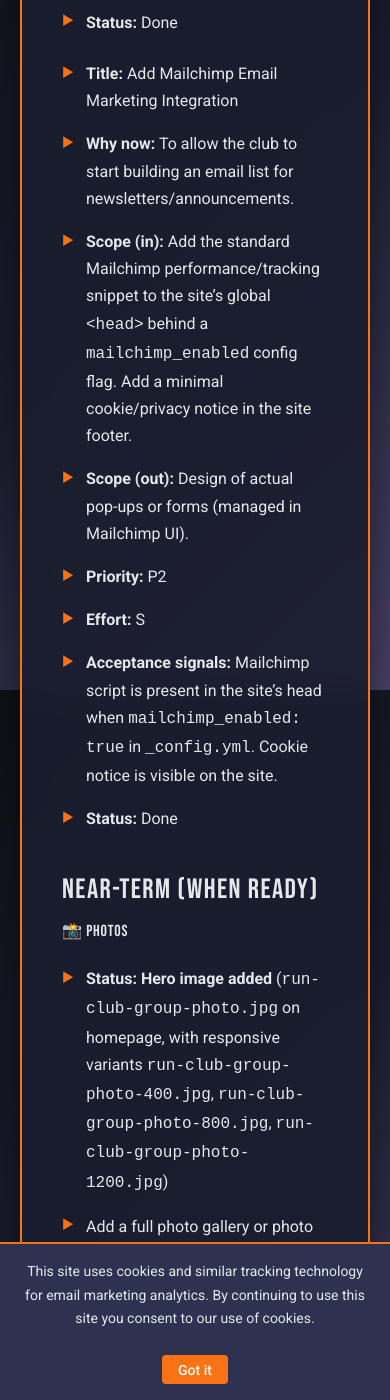
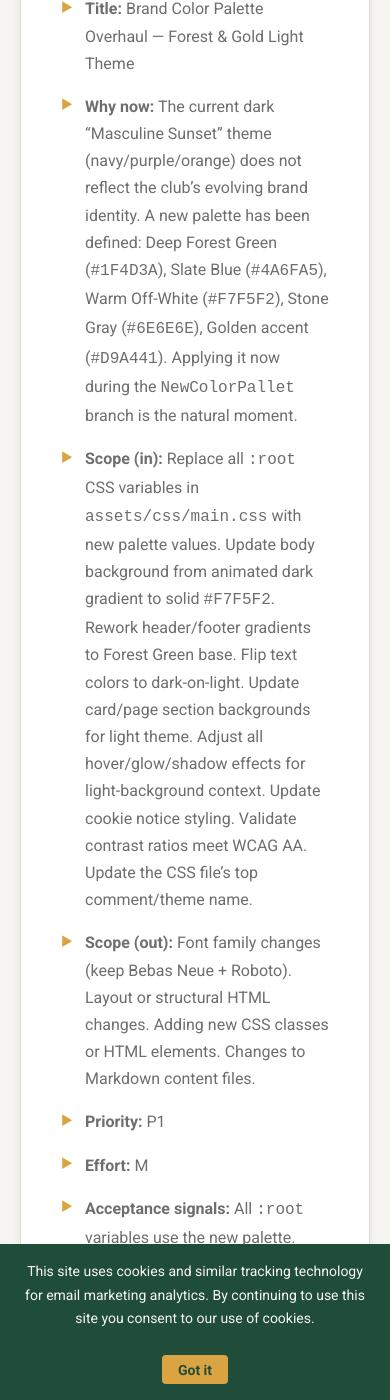
Before and after one commit to dekay2001/dover-run-club-website, a Jekyll site: the page built from design/website-roadmap.md, in a window 390 px wide and 1400 px high, scrolled down 6510 px. Built offline with Jekyll 4.4.1, drawn with Linux system fonts in a browser that asks for light colours; our own code applies the rules of GitHub Pages for plain Markdown files; some of the changed text lies outside the part shown.

Commit message:
MoreColorPlay

```diff
--- a/_includes/header.html
+++ b/_includes/header.html
@@ -2,7 +2,10 @@
     <div class="container">
         <div class="header-content">
             <h1 class="site-title">
-                <a href="{{ '/' | relative_url }}"><em>{{ site.title }} - NH Running Community</em></a>
+                <a href="{{ '/' | relative_url }}">
+                    <img src="{{ '/assets/images/drc-tower.jpg' | relative_url }}" alt="{{ site.title }} logo" class="site-logo">
+                    <em>{{ site.title }} - NH Running Community</em>
+                </a>
             </h1>
             <nav class="site-nav" aria-label="Main navigation">
                 <ul>
--- a/assets/css/main.css
+++ b/assets/css/main.css
@@ -1,20 +1,22 @@
-/* Dover Run Club - Masculine Sunset Theme (Portugal Inspired) */
+/* Dover Run Club - Forest & Gold Light Theme */
 @import url('https://fonts.googleapis.com/css2?family=Bebas+Neue&family=Roboto:wght@300;400;500;700&display=swap');
 
-/* CSS Variables - Dark Masculine Theme */
+/* CSS Variables - Forest & Gold Theme */
 :root {
-    --color-primary: #1a1d2e;        /* Deep navy background */
-    --color-secondary: #2d3250;      /* Slate blue-purple */
-    --color-accent: #f97316;         /* Sunset orange */
-    --color-accent-hover: #ea580c;   /* Deeper orange */
-    --color-purple: #4a4268;         /* Cloudy purple */
-    --color-blue: #2e4a6d;           /* Deep blue */
-    --color-text-light: #e5e7eb;     /* Light text */
-    --color-text-muted: #9ca3af;     /* Muted gray text */
-    --color-dark: #0f1117;           /* Almost black */
-    --color-shadow: rgba(0, 0, 0, 0.3);
-    --color-shadow-hover: rgba(0, 0, 0, 0.5);
-    --color-glow: rgba(249, 115, 22, 0.3);
+    --color-primary: #1F4D3A;        /* Deep Forest Green — headers, nav, strong brand anchors */
+    --color-secondary: #4A6FA5;      /* Slate Blue — buttons, interactive, secondary sections */
+    --color-accent: #D9A441;         /* Golden — CTAs, hover states, badges, highlights */
+    --color-accent-hover: #C4912E;   /* Deeper gold */
+    --color-background: #F7F5F2;     /* Warm Off-White — main page background */
+    --color-text: #6E6E6E;           /* Stone Gray — body text, labels, borders */
+    --color-text-heading: #1F4D3A;   /* Forest Green — headings on light bg */
+    --color-text-on-dark: #F7F5F2;   /* Off-white text on dark backgrounds */
+    --color-surface: #FFFFFF;        /* White — card/section surfaces */
+    --color-border: #E0DDD8;         /* Light warm border */
+    --color-primary-dark: #163829;    /* Darker Forest Green — hero gradient depth */
+    --color-shadow: rgba(0, 0, 0, 0.08);
+    --color-shadow-hover: rgba(0, 0, 0, 0.15);
+    --color-glow: rgba(217, 164, 65, 0.35);
 
     --font-heading: 'Bebas Neue', 'Impact', sans-serif;
     --font-body: 'Roboto', -apple-system, BlinkMacSystemFont, 'Segoe UI', sans-serif;
@@ -40,28 +42,13 @@
     font-family: var(--font-body);
     font-size: 16px;
     line-height: 1.7;
-    color: var(--color-text-light);
-    background: linear-gradient(135deg, var(--color-dark) 0%, var(--color-primary) 50%, var(--color-purple) 100%);
-    background-size: 200% 200%;
-    animation: gradientBG 20s ease infinite;
-    background-attachment: fixed;
+    color: var(--color-text);
+    background: var(--color-background);
     margin: 0;
     padding: 0;
     font-weight: 400;
     -webkit-font-smoothing: antialiased;
     -moz-osx-font-smoothing: grayscale;
-}
-
-@keyframes gradientBG {
-    0% {
-        background-position: 0% 50%;
-    }
-    50% {
-        background-position: 100% 50%;
-    }
-    100% {
-        background-position: 0% 50%;
-    }
 }
 
 .container {
@@ -77,15 +64,14 @@
     line-height: 1.2;
     margin-top: 0;
     margin-bottom: var(--spacing-md);
-    color: var(--color-text-light);
+    color: var(--color-text-heading);
     text-transform: uppercase;
     letter-spacing: 0.05em;
 }
 
 h1 {
     font-size: 3rem;
-    color: var(--color-accent);
-    text-shadow: 0 2px 10px var(--color-glow);
+    color: var(--color-primary);
 }
 
 h2 {
@@ -96,7 +82,7 @@
 
 h3 {
     font-size: 1.75rem;
-    color: var(--color-accent);
+    color: var(--color-primary);
 }
 
 p {
@@ -105,23 +91,23 @@
 
 /* Links */
 a {
-    color: var(--color-accent);
+    color: var(--color-secondary);
     text-decoration: none;
     transition: all var(--transition-speed) ease;
     font-weight: 500;
 }
 
 a:hover {
-    color: var(--color-accent-hover);
-    text-shadow: 0 0 8px var(--color-glow);
+    color: var(--color-accent);
+    text-shadow: 0 0 6px var(--color-glow);
 }
 
 /* Header Styles */
 .site-header {
-    background: linear-gradient(90deg, var(--color-secondary) 0%, var(--color-blue) 100%);
-    color: var(--color-text-light);
-    padding: var(--spacing-lg) 0;
-    box-shadow: 0 4px 12px var(--color-shadow);
+    background: var(--color-primary);
+    color: var(--color-text-on-dark);
+    padding: var(--spacing-md) 0;
+    box-shadow: 0 2px 8px var(--color-shadow);
     border-bottom: 3px solid var(--color-accent);
 }
 
@@ -132,17 +118,29 @@
     flex-wrap: wrap;
 }
 
+/* Logo */
+.site-logo {
+    height: 50px;
+    width: auto;
+    border-radius: var(--border-radius);
+}
+
 .site-title {
     font-family: var(--font-heading);
     font-size: 2.5rem;
     margin: 0;
     letter-spacing: 0.1em;
-    text-shadow: 0 2px 8px var(--color-shadow);
+    display: flex;
+    align-items: center;
+    gap: var(--spacing-sm);
 }
 
 .site-title a {
-    color: var(--color-text-light);
+    color: var(--color-text-on-dark);
     text-decoration: none;
+    display: flex;
+    align-items: center;
+    gap: var(--spacing-sm);
 }
 
 .site-title em {
@@ -158,7 +156,7 @@
 }
 
 .site-nav a {
-    color: var(--color-text-light);
+    color: var(--color-text-on-dark);
     text-decoration: none;
     font-family: var(--font-heading);
     font-size: 1.1rem;
@@ -171,9 +169,8 @@
 }
 
 .site-nav a:hover {
-    background: rgba(249, 115, 22, 0.15);
+    background: rgba(255, 255, 255, 0.1);
     border-bottom-color: var(--color-accent);
-    text-shadow: 0 0 10px var(--color-glow);
     color: var(--color-accent);
 }
 
@@ -186,23 +183,26 @@
 /* Hero Section */
 .hero {
     text-align: center;
-    padding: var(--spacing-xl) 0;
-    margin-bottom: var(--spacing-lg);
+    padding: var(--spacing-xl) var(--spacing-md);
+    margin-bottom: 0;
+    background: radial-gradient(ellipse at top, var(--color-primary) 0%, var(--color-primary-dark) 100%);
+    border-bottom: 3px solid var(--color-accent);
 }
 
 .hero h1 {
     font-size: 4rem;
-    color: var(--color-accent);
+    color: var(--color-text-on-dark);
     margin-bottom: var(--spacing-md);
-    text-shadow: 0 4px 20px var(--color-glow);
+    text-shadow: 0 2px 12px rgba(0, 0, 0, 0.3);
 }
 
 
 .hero p {
     font-size: 1.4rem;
-    color: var(--color-text-muted);
+    color: var(--color-text-on-dark);
     margin-bottom: var(--spacing-lg);
     font-weight: 300;
+    opacity: 0.9;
 }
 
 .hero-tagline {
@@ -211,7 +211,7 @@
     font-style: italic;
     font-weight: 400 !important;
     margin-bottom: var(--spacing-md) !important;
-    text-shadow: 0 2px 10px var(--color-glow);
+    text-shadow: 0 1px 8px var(--color-glow);
 }
 
 /* Hero Image */
@@ -220,7 +220,7 @@
     margin: var(--spacing-xl) auto var(--spacing-lg);
     border-radius: var(--border-radius);
     overflow: hidden;
-    box-shadow: 0 12px 40px var(--color-shadow-hover);
+    box-shadow: 0 8px 30px rgba(0, 0, 0, 0.2);
     border: 2px solid var(--color-accent);
 }
 
@@ -234,6 +234,15 @@
 
 .hero-image:hover img {
     transform: scale(1.02);
+}
+
+/* Golden Section Divider */
+.section-divider {
+    border: none;
+    height: 3px;
+    background: linear-gradient(90deg, transparent, var(--color-accent), transparent);
+    margin: var(--spacing-xl) auto;
+    max-width: 600px;
 }
 
 /* Cards Grid */
@@ -251,31 +260,29 @@
 }
 
 .card {
-    background: rgba(45, 50, 80, 0.95);
-    backdrop-filter: blur(10px);
+    background: var(--color-surface);
     padding: var(--spacing-lg);
     border-radius: var(--border-radius);
-    box-shadow: 0 8px 24px var(--color-shadow-hover);
-    border: 1px solid rgba(249, 115, 22, 0.3);
+    box-shadow: 0 2px 8px var(--color-shadow);
+    border: 1px solid var(--color-border);
     transition: all var(--transition-speed) ease;
     text-align: center;
 }
 
 .card:hover {
-    transform: translateY(-8px);
-    box-shadow: 0 16px 40px var(--color-shadow-hover);
+    transform: translateY(-4px);
+    box-shadow: 0 8px 24px var(--color-shadow-hover), 0 0 12px var(--color-glow);
     border-color: var(--color-accent);
-    background: rgba(45, 50, 80, 1.0);
 }
 
 .card h3 {
-    color: var(--color-accent);
+    color: var(--color-primary);
     margin-bottom: var(--spacing-md);
     font-size: 1.5rem;
 }
 
 .card p {
-    color: var(--color-text-light);
+    color: var(--color-text);
     line-height: 1.6;
 }
 
@@ -308,11 +315,11 @@
 }
 
 .route-card {
-    background: rgba(45, 50, 80, 0.95);
+    background: var(--color-surface);
     border-radius: var(--border-radius);
     overflow: hidden;
-    box-shadow: 0 4px 12px var(--color-shadow);
-    border: 1px solid rgba(249, 115, 22, 0.2);
+    box-shadow: 0 2px 8px var(--color-shadow);
+    border: 1px solid var(--color-border);
     display: flex;
     flex-direction: column;
     transition: all var(--transition-speed) ease;
@@ -320,17 +327,17 @@
 
 .route-card:hover {
     transform: translateY(-4px);
-    box-shadow: 0 8px 24px var(--color-shadow-hover);
+    box-shadow: 0 8px 24px var(--color-shadow-hover), 0 0 12px var(--color-glow);
     border-color: var(--color-accent);
 }
 
 .route-title {
     margin: 0;
     padding: var(--spacing-sm) var(--spacing-md);
-    color: var(--color-text-light);
+    color: var(--color-primary);
     font-size: 1.2rem;
     text-align: center;
-    border-bottom: 2px solid var(--color-accent);
+    border-bottom: 2px solid var(--color-border);
     line-height: 1.4;
 }
 
@@ -338,7 +345,7 @@
     display: block;
     position: relative;
     overflow: hidden;
-    border-bottom: 2px solid var(--color-accent);
+    border-bottom: 2px solid var(--color-border);
 }
 
 .route-image-link::after {
@@ -347,8 +354,8 @@
     bottom: 0;
     left: 0;
     right: 0;
-    background: rgba(249, 115, 22, 0.85);
-    color: var(--color-text-light);
+    background: rgba(31, 77, 58, 0.9);
+    color: var(--color-text-on-dark);
     text-align: center;
     padding: var(--spacing-sm);
     font-weight: bold;
@@ -372,7 +379,7 @@
 }
 
 .route-card > img {
-    border-bottom: 2px solid var(--color-accent);
+    border-bottom: 2px solid var(--color-border);
 }
 
 .route-card img {
@@ -390,7 +397,7 @@
 
 .route-card-content p {
     font-size: 0.95rem;
-    color: var(--color-text-muted);
+    color: var(--color-text);
     line-height: 1.5;
     margin-bottom: 0;
     flex-grow: 1;
@@ -399,9 +406,9 @@
 .route-card .button {
     display: inline-block;
     padding: var(--spacing-sm) var(--spacing-md);
-    background-color: transparent;
-    border: 2px solid var(--color-accent);
-    color: var(--color-accent);
+    background-color: var(--color-secondary);
+    border: 2px solid var(--color-secondary);
+    color: var(--color-text-on-dark);
     text-align: center;
     border-radius: var(--border-radius);
     font-weight: 600;
@@ -413,41 +420,39 @@
 
 .route-card .button:hover {
     background-color: var(--color-accent);
-    color: var(--color-secondary);
-    text-shadow: none;
+    border-color: var(--color-accent);
+    color: var(--color-primary);
     box-shadow: 0 0 10px var(--color-glow);
 }
 .routes-more {
     margin-top: var(--spacing-lg);
     text-align: center;
-    color: var(--color-text-muted);
+    color: var(--color-text);
     font-style: italic;
 }
 .routes-intro {
-    color: var(--color-text-muted);
+    color: var(--color-text);
     margin-bottom: var(--spacing-md);
 }
 /* Page Content Sections */
 .page {
-    background: rgba(26, 29, 46, 0.9);
-    backdrop-filter: blur(15px);
+    background: var(--color-surface);
     padding: var(--spacing-xl);
     border-radius: var(--border-radius);
-    box-shadow: 0 12px 40px var(--color-shadow-hover);
+    box-shadow: 0 2px 8px var(--color-shadow);
     margin: var(--spacing-xl) auto;
-    border: 2px solid var(--color-accent);
+    border: 1px solid var(--color-border);
     max-width: 800px;
 }
 
 .page h2 {
-    color: var(--color-accent);
+    color: var(--color-primary);
     margin-bottom: var(--spacing-md);
-    text-shadow: 0 2px 10px var(--color-glow);
     border-bottom-color: var(--color-accent);
 }
 
 .page h3 {
-    color: var(--color-text-light);
+    color: var(--color-primary);
     margin-top: var(--spacing-lg);
     margin-bottom: var(--spacing-sm);
 }
@@ -474,12 +479,11 @@
 
 /* Footer */
 .site-footer {
-    background: linear-gradient(90deg, var(--color-secondary) 0%, var(--color-blue) 100%);
-    color: var(--color-text-light);
+    background: var(--color-primary);
+    color: var(--color-text-on-dark);
     padding: var(--spacing-lg) 0;
     margin-top: var(--spacing-xl);
     border-top: 3px solid var(--color-accent);
-    box-shadow: 0 -4px 12px var(--color-shadow);
 }
 
 .footer-content {
@@ -498,7 +502,6 @@
 
 .footer-content a:hover {
     color: var(--color-accent-hover);
-    text-shadow: 0 0 8px var(--color-glow);
 }
 
 /* Accessibility */
@@ -506,8 +509,8 @@
     position: absolute;
     top: -40px;
     left: 0;
-    background: var(--color-accent);
-    color: var(--color-text-light);
+    background: var(--color-secondary);
+    color: var(--color-text-on-dark);
     padding: 8px;
     z-index: 100;
     transition: top 0.3s;
@@ -527,6 +530,19 @@
         gap: var(--spacing-md);
     }
 
+    .site-title {
+        flex-direction: column;
+        font-size: 1.8rem;
+    }
+
+    .site-title a {
+        flex-direction: column;
+    }
+
+    .site-logo {
+        height: 40px;
+    }
+
     .site-nav {
         margin-top: var(--spacing-md);
     }
@@ -535,6 +551,10 @@
         flex-direction: column;
         gap: var(--spacing-sm);
         text-align: center;
+    }
+
+    .hero {
+        padding: var(--spacing-lg) var(--spacing-sm);
     }
 
     .hero h1 {
@@ -547,7 +567,6 @@
 
     .hero-image {
         margin: var(--spacing-md) auto;
-        border-width: 1px;
     }
 
     .cards {
@@ -571,9 +590,8 @@
     bottom: 0;
     left: 0;
     right: 0;
-    background: var(--color-secondary);
-    border-top: 2px solid var(--color-accent);
-    color: var(--color-text-light);
+    background: var(--color-primary);
+    color: var(--color-text-on-dark);
     padding: var(--spacing-sm) var(--spacing-md);
     display: flex;
     align-items: center;
@@ -591,13 +609,13 @@
 
 .cookie-notice-btn {
     background: var(--color-accent);
-    color: #fff;
+    color: var(--color-primary);
     border: none;
     border-radius: var(--border-radius);
     padding: 0.4rem 1rem;
     font-family: var(--font-body);
     font-size: 0.875rem;
-    font-weight: 500;
+    font-weight: 600;
     cursor: pointer;
     white-space: nowrap;
     transition: background var(--transition-speed);
--- a/design/website-roadmap.md
+++ b/design/website-roadmap.md
@@ -80,6 +80,33 @@
 - **Priority:** P1
 - **Effort:** S
 - **Acceptance signals:** "Alternate Routes" section renders on homepage below "Common Routes" with Kevin's 3 route cards visible; `member_routes.yml` drives the content; `contributed_by` credit appears on each card.
+- **Status:** Done
+
+- **Title:** Brand Color Palette Overhaul — Forest & Gold Light Theme
+- **Why now:** The current dark "Masculine Sunset" theme (navy/purple/orange) does not reflect the club's evolving brand identity. A new palette has been defined: Deep Forest Green (`#1F4D3A`), Slate Blue (`#4A6FA5`), Warm Off-White (`#F7F5F2`), Stone Gray (`#6E6E6E`), Golden accent (`#D9A441`). Applying it now during the `NewColorPallet` branch is the natural moment.
+- **Scope (in):** Replace all `:root` CSS variables in `assets/css/main.css` with new palette values. Update body background from animated dark gradient to solid `#F7F5F2`. Rework header/footer gradients to Forest Green base. Flip text colors to dark-on-light. Update card/page section backgrounds for light theme. Adjust all hover/glow/shadow effects for light-background context. Update cookie notice styling. Validate contrast ratios meet WCAG AA. Update the CSS file's top comment/theme name.
+- **Scope (out):** Font family changes (keep Bebas Neue + Roboto). Layout or structural HTML changes. Adding new CSS classes or HTML elements. Changes to Markdown content files.
+- **Priority:** P1
+- **Effort:** M
+- **Acceptance signals:** All `:root` variables use the new palette. Page background is warm off-white. Header and footer use Forest Green. Body text is Stone Gray. Accent color is Golden. Cards and sections are legible on light background. No leftover orange/navy/purple color references. Cookie notice styled consistently. Responsive breakpoints still function. Contrast passes WCAG AA for body text and headings.
+- **Status:** Done
+
+- **Title:** Visual Striking Enhancements — Dark Hero, Glow Effects, Golden Dividers
+- **Why now:** After initial palette overhaul, the light theme felt too flat. Three targeted enhancements restore visual drama while staying on-palette.
+- **Scope (in):** Dark Forest Green hero banner with radial gradient background, off-white text, and golden tagline glow. Golden accent borders on header and footer. Hover glow effects (golden box-shadow) on cards, route cards, buttons, and links. Golden `<hr>` section dividers between hero/cards and cards/content. Golden border frame on hero image.
+- **Scope (out):** Animated backgrounds. New colors outside the established palette. Font or layout changes. Content edits beyond adding `<hr>` dividers.
+- **Priority:** P1
+- **Effort:** S
+- **Acceptance signals:** Hero section has dark green background with off-white text. Tagline glows golden. Cards and route cards show golden glow on hover. Golden divider lines appear between major sections. Header and footer have golden accent borders. Hero image has golden border. All changes preserve responsive behavior.
+- **Status:** Done
+
+- **Title:** Integrate drc-tower Logo in Site Header
+- **Why now:** The `drc-tower.jpg` image is already in the repo at `assets/images/drc-tower.jpg` and has been chosen as the initial club logo. It should appear in the header alongside the site title to establish visual brand identity.
+- **Scope (in):** Add an `<img>` element for `drc-tower.jpg` inside `_includes/header.html` next to the site title. Add CSS for logo sizing, alignment, and responsive scaling. Ensure the logo complements the new Forest & Gold palette (may need a white/transparent background treatment depending on the image).
+- **Scope (out):** Creating new image variants or resizing the source file. Moving or replacing the hero group photo. Adding the logo to the footer or favicon (separate future items).
+- **Priority:** P1
+- **Effort:** S
+- **Acceptance signals:** Logo image renders in the header on all viewport widths. Logo is sized appropriately (not oversized on mobile, not tiny on desktop). Logo links to homepage. Image has descriptive `alt` text. Layout does not break at any responsive breakpoint.
 - **Status:** Done
 
 - **Title:** Add Mailchimp Email Marketing Integration
```
Also changed, not shown: index.md (+4 -0 lines).
